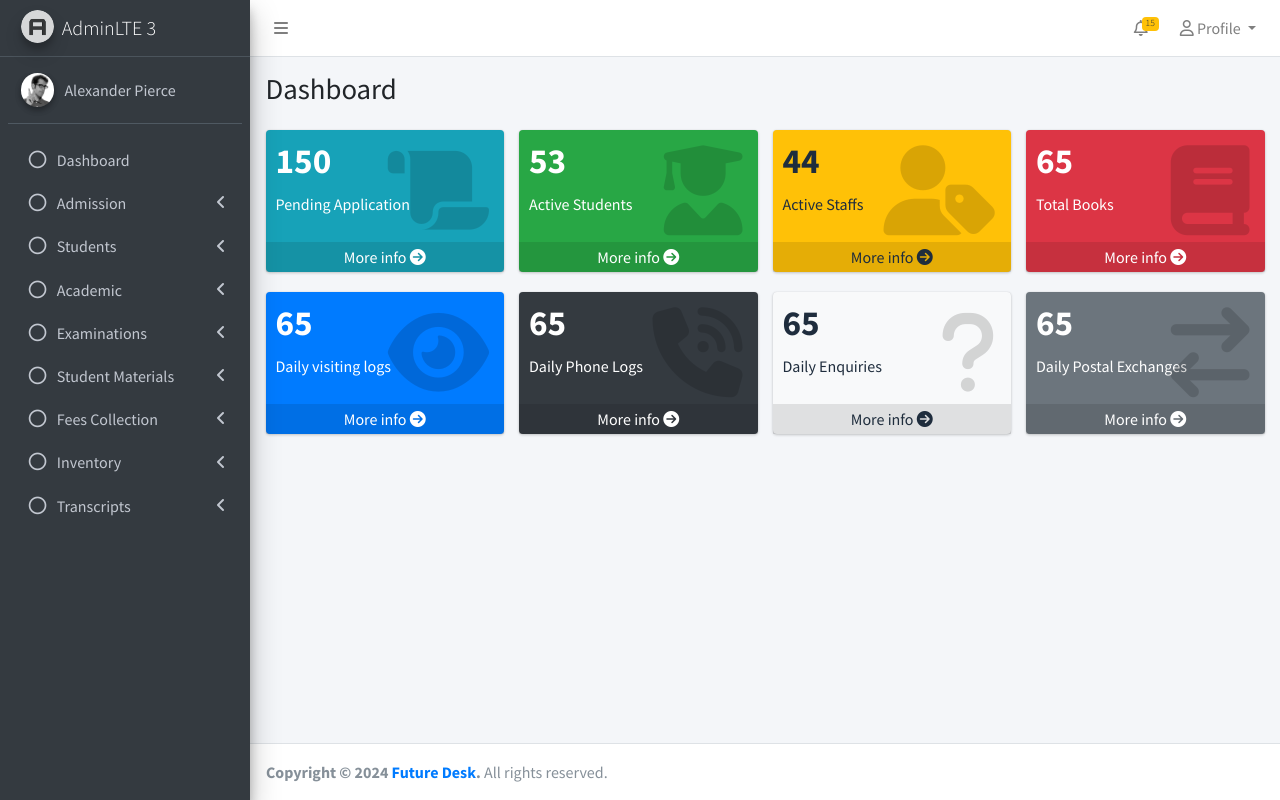
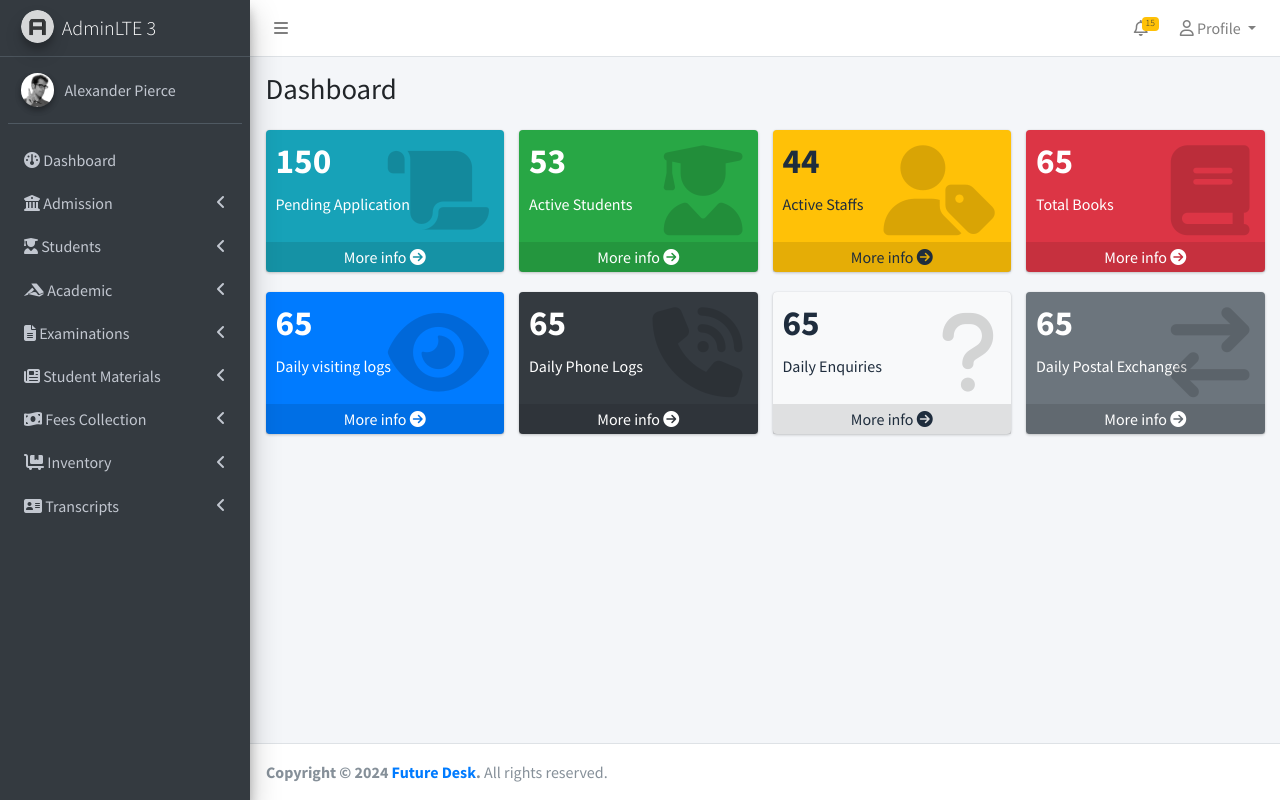
Before and after one commit to Ihthi17/jduy_college, a PHP site: page /index.php in a window 1280 px wide. Run offline with PHP 8.4, Linux system fonts and the light colour scheme; some libraries are stand-ins or nearby versions.

Commit message:
fontawesome icon add

```diff
--- a/includes/sidebar.php
+++ b/includes/sidebar.php
@@ -24,7 +24,7 @@
                     <!-- Dashboard -->
                     <li class="nav-item">
                         <a href="./index.php" class="nav-link">
-                            <i class="far fa-circle nav-icon"></i>
+                           <i class="fa-solid fa-gauge"></i>
                             <p>Dashboard</p>
                         </a>
                     </li>
@@ -32,7 +32,7 @@
                     <!-- Admission Menu -->
                     <li class="nav-item">
                         <a href="#" class="nav-link">
-                            <i class="far fa-circle nav-icon"></i>
+                           <i class="fas fa-university"></i>
                             <p>
                                 Admission
                                 <i class="right fas fa-angle-left"></i>
@@ -139,7 +139,7 @@
                     <!-- Students Menu -->
                     <li class="nav-item">
                         <a href="#" class="nav-link">
-                            <i class="far fa-circle nav-icon"></i>
+                           <i class="fas fa-user-graduate"></i>
                             <p>
                                 Students
                                 <i class="right fas fa-angle-left"></i>
@@ -243,7 +243,7 @@
                     <!-- Academic Menu -->
                     <li class="nav-item">
                         <a href="#" class="nav-link">
-                            <i class="far fa-circle nav-icon"></i>
+                           <i class="fab fa-accusoft"></i>
                             <p>
                                 Academic
                                 <i class="right fas fa-angle-left"></i>
@@ -371,7 +371,7 @@
                   <!--Examinations-->
                    <li class="nav-item">
                         <a href="#" class="nav-link">
-                            <i class="far fa-circle nav-icon"></i>
+                           <i class="fas fa-file-alt"></i>
                             <p>
                                 Examinations
                                 <i class="right fas fa-angle-left"></i>
@@ -466,7 +466,7 @@
                             <!--Study Matirial-->
                          <li class="nav-item">
                         <a href="#" class="nav-link">
-                            <i class="far fa-circle nav-icon"></i>
+                           <i class="fas fa-newspaper"></i>
                             <p>
                                 Student Materials
                                 <i class="right fas fa-angle-left"></i>
@@ -507,7 +507,7 @@
                    <!-- Fees Collection -->
         <li class="nav-item">
           <a href="#" class="nav-link">
-            <i class="far fa-circle nav-icon"></i>
+           <i class="fas fa-money-bill-wave"></i>
             <p>
               Fees Collection
               <i class="right fas fa-angle-left"></i>
@@ -596,7 +596,7 @@
                 <!--Inventory-->
                  <li class="nav-item">
                         <a href="#" class="nav-link">
-                            <i class="far fa-circle nav-icon"></i>
+                            <i class="fas fa-dolly-flatbed"></i>
                             <p>
                                 Inventory
                                 <i class="right fas fa-angle-left"></i>
@@ -656,7 +656,7 @@
                       <!--Transcripts-->
                       <li class="nav-item">
                         <a href="#" class="nav-link">
-                            <i class="far fa-circle nav-icon"></i>
+                            <i class="fas fa-address-card"></i>
                             <p>
                                Transcripts
                                 <i class="right fas fa-angle-left"></i>
```
